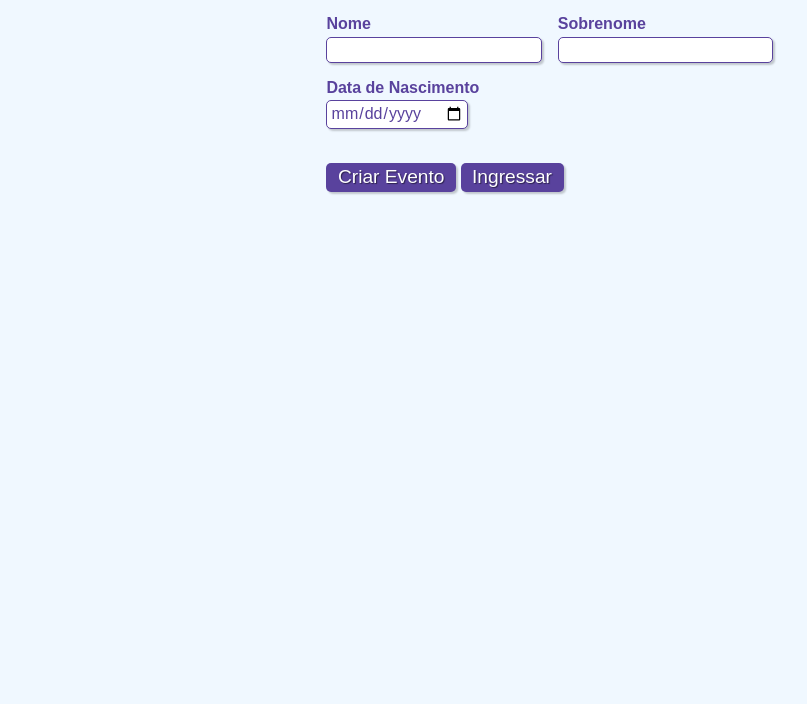
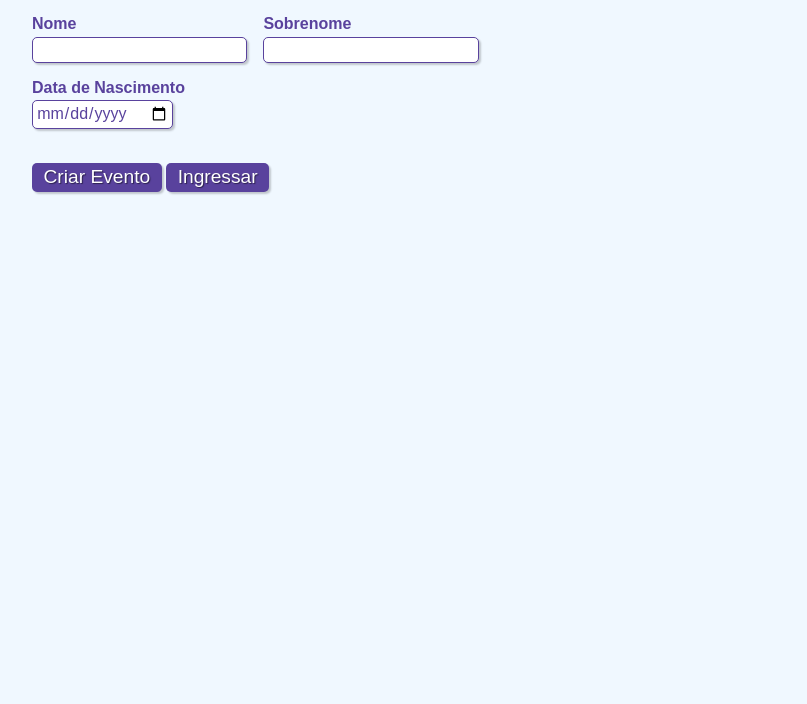
Before and after one commit to MatheusLPolidoro/atividades-senai, a plain HTML site: page resolucao-problemas/index.html in a window 1280 px wide. Shown: the part 96-800 px from the top of the page, without its empty margins (96-903 px from the left). Drawn offline with Linux system fonts and the light colour scheme.

Commit message:
Modificado valor da margem no css

```diff
--- a/resolucao-problemas/formulario.css
+++ b/resolucao-problemas/formulario.css
@@ -28,7 +28,7 @@ body{
     font-family: sans-serif;
     font-size: 1em;
     color: #59429d;
-    margin-left: 33%;
+    margin-left: 10%;
     margin-top: 3%;
     justify-content: center;
 }
```
